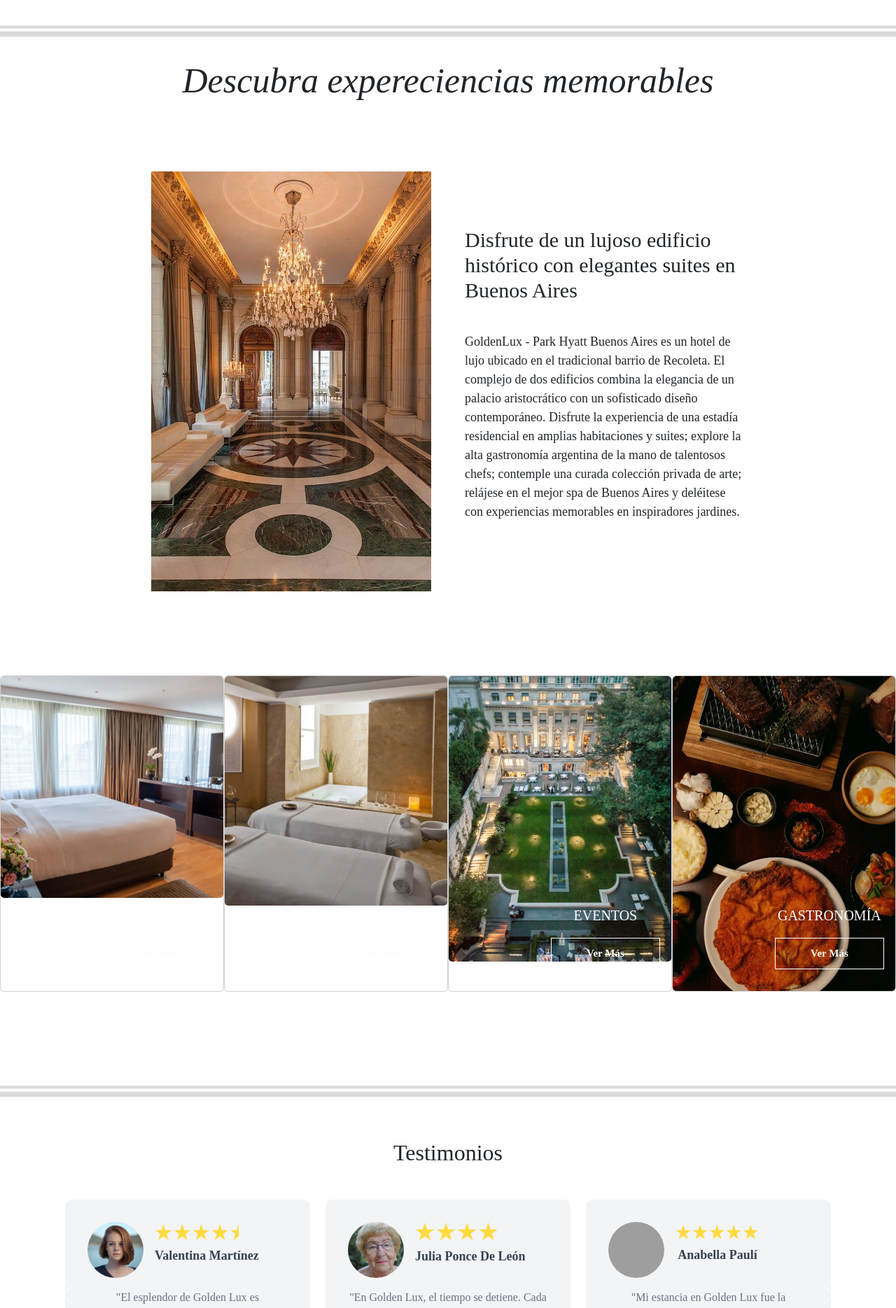
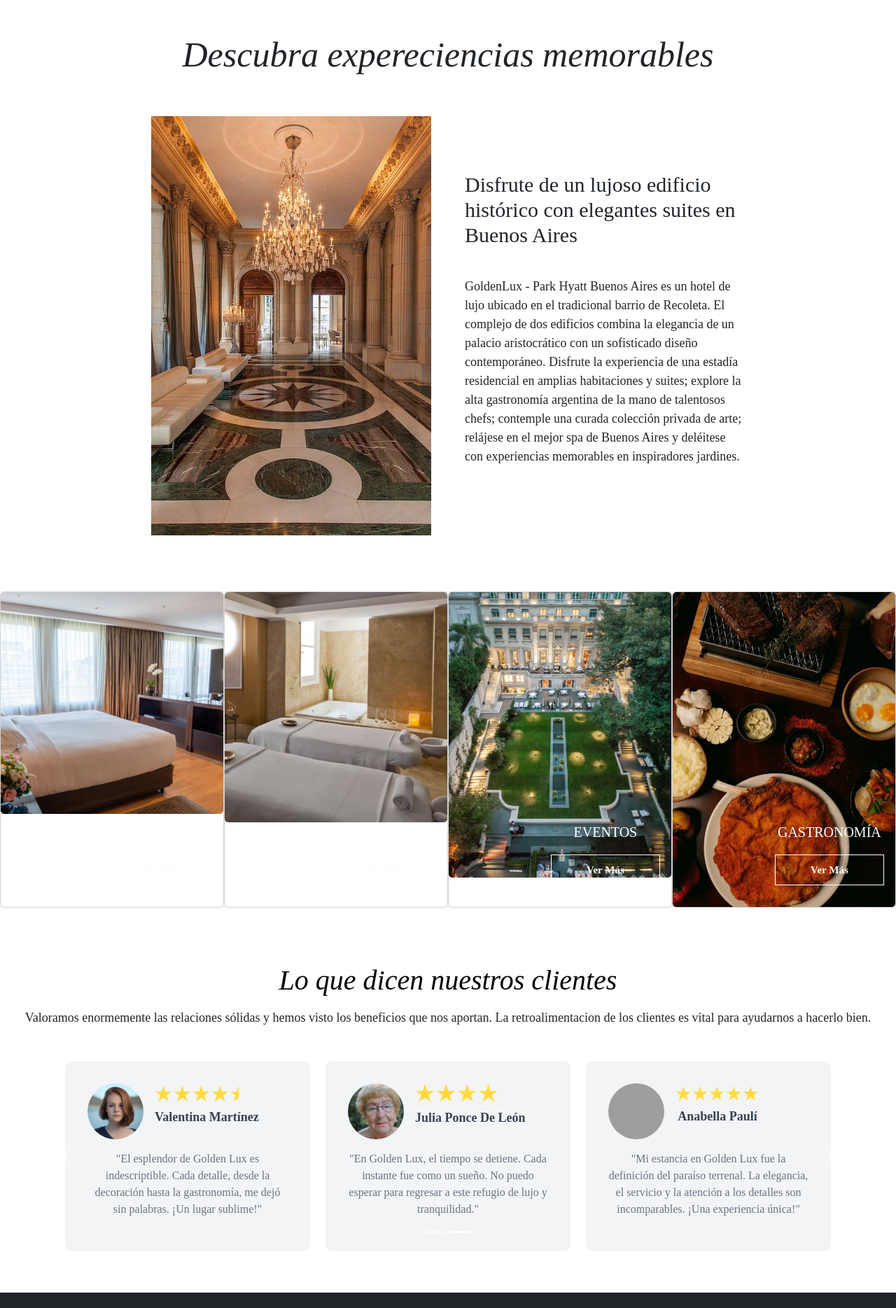
Before and after one commit to GianlucaR34/Proyecto3-FrontEnd, a React (Vite) app: page / in a window 1280 px wide. Shown: the part 879-2748 px from the top of the page at 70% size. Built offline with nearby package versions, Linux system fonts and the light colour scheme; grey boxes are pictures that could not be loaded.

Commit message:
se borraron los br

```diff
--- a/src/components/Footer.jsx
+++ b/src/components/Footer.jsx
@@ -7,7 +7,7 @@ import { Container, Row, Col } from 'react-bootstrap';
 const Footer = () => {
 	return (
 		<footer
-			className="bg-dark text-white mt-5 p-4 text-center"
+			className="bg-dark text-white  p-4 text-center"
 			style={{ maxHeight: '14rem' }}
 		>
 			<Container className="container-footer">
--- a/src/components/Home.jsx
+++ b/src/components/Home.jsx
@@ -23,13 +23,9 @@ const Home = () => {
 					<h1 className="text-light palacio">Park Hyatt Buenos Aires</h1>
 				</div>
 			</div>
-			<img
-				src="src\assets\Dise-C3-B1o+sin+t-C3-ADtulo+-283-29-3d6934d1-1920w.png"
-				alt=""
-				className="w-100 "
-			/>
-			<div className="">
-				<h2 className="descubra  text-center">Descubra expereciencias memorables</h2>
+
+			<div className="seccionUno">
+				<h2 className="descubra text-center">Descubra expereciencias memorables</h2>
 				<div className="d-flex justify-content-center ">
 					<div className="fotopalacio">
 						<img
@@ -58,11 +54,6 @@ const Home = () => {
 					</div>
 				</div>
 			</div>
-			<br />
-			<br />
-			<br />
-			<br />
-			<br />
 
 			<div className="d-flex justify-content-around palacio3">
 				<MyCard
@@ -92,19 +83,16 @@ const Home = () => {
 				/>
 			</div>
 
-			<br />
-			<br />
-			<br />
-			<br />
+			<div className="text-center testimonios ">
+				<h2 className="fs-1 clientes mb-3 ">Lo que dicen nuestros clientes</h2>
 
-			<img
-				src="src\assets\Dise-C3-B1o+sin+t-C3-ADtulo+-283-29-3d6934d1-1920w.png"
-				alt=""
-				className="w-100 "
-			/>
-
-			<div className="text-center testimonios mt-5">
-				<h2 className="mb-5">Testimonios</h2>
+				<div className="text-center ">
+					<p className="mb-5 valoramos">
+						Valoramos enormemente las relaciones sólidas y hemos visto los beneficios
+						que nos aportan. La retroalimentacion de los clientes es vital para
+						ayudarnos a hacerlo bien.
+					</p>
+				</div>
 
 				<Carrusel />
 			</div>
--- a/src/css/Footer.css
+++ b/src/css/Footer.css
@@ -1,3 +1,3 @@
-.container-footer{
-    height: 27h !important;
+.container-footer {
+	height: 27h !important;
 }
--- a/src/css/MyCard.css
+++ b/src/css/MyCard.css
@@ -5,6 +5,7 @@
 	overflow: hidden;
 	padding: 0px;
 	border: none;
+	background-color: black;
 }
 .image-container {
 	overflow: hidden;
--- a/src/css/home.css
+++ b/src/css/home.css
@@ -20,8 +20,8 @@
 
 	font-style: italic;
 	font-size: 50px;
-	margin-top: 20px;
-	margin-bottom: 100px;
+	padding-top: 50px;
+	padding-bottom: 50px;
 }
 .texto1 {
 	font-family: 'Cardo', serif;
@@ -54,6 +54,25 @@
 
 .testimonios {
 	font-family: 'Cardo', serif;
+
+	height: 550px;
+}
+
+.seccionUno {
+	padding-bottom: 80px;
+}
+
+.clientes {
+	font-family: 'Cardo', serif;
+	font-weight: 400;
+	font-style: italic;
+	color: rgb(0, 0, 0);
+	padding-top: 80px;
+}
+.valoramos {
+	font-size: 18px;
+}
+.palacio3 {
 }
 @media only screen and (max-width: 768px) {
 	.palacio {
```
